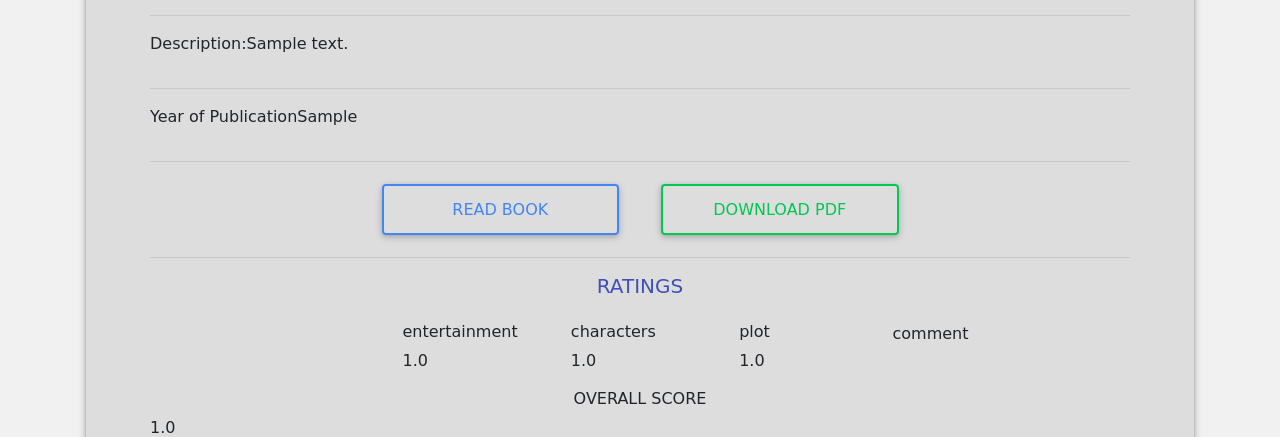
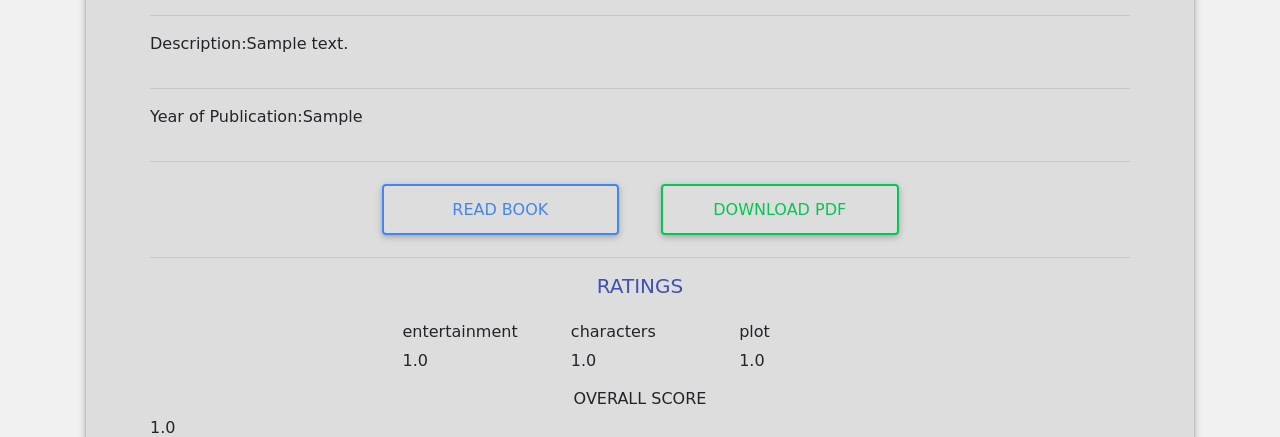
Before and after one commit to Tajeu2001/Books-Plus, a Django app: page /book/1 in a window 1280 px wide; the page is wider, and only the part inside the window is pictured. Shown: the part 914-1351 px from the top of that part. Run offline with Django 3.2, Linux system fonts and the light colour scheme; a user stored in the database is signed in; tables that the repository leaves empty hold one stand-in row (values such as "Sample post"); some libraries are stand-ins or nearby versions; some web fonts are replaced.

Commit message:
Remove the comment field in the rating form

```diff
--- a/book_app/models.py
+++ b/book_app/models.py
@@ -12,6 +12,8 @@
     bio = models.TextField(max_length=500, default="My Bio", blank=True)
     contact = models.CharField(blank=True, max_length=120)
     location = models.CharField(max_length=60, blank=True)
+
+
 
     def __str__(self):
         return f'{self.user.username} Profile'
@@ -63,7 +65,7 @@
     overall_score = models.IntegerField(blank=True,default=0)
     book = models.ForeignKey(Book,on_delete=models.CASCADE)
     user = models.ForeignKey(User,on_delete=models.CASCADE)
-    comment = models.TextField()
+
 
     def __str__(self):
         return f'{self.book.title} ratings'
--- a/book_app/templates/book.html
+++ b/book_app/templates/book.html
@@ -10,7 +10,7 @@
 
 		<p>Author:{{book.author}}</p><hr>
 		<p>Description:{{book.description}}</p><hr>
-		<p>Year of Publication{{book.year}}</p><hr>
+		<p>Year of Publication:{{book.year}}</p><hr>
         <div class="row">
             <div class="col-md-6">
                 <a href="{{ book.pdf.url }}" class="btn btn-outline-primary" target="_blank" style="width: 50%; float:right;">Read Book</a>
@@ -43,7 +43,7 @@
             <h6>plot</h6>
             <p>{{plot_rating.plot__avg}}</p>
         </div>
-        <p>{{rating_form.comment}} comment</p>
+
     </div>
     <div class="row">
         <div class="col-md-12">
--- a/book_app/views.py
+++ b/book_app/views.py
@@ -140,4 +140,4 @@
     else:
         rate_form = RatingForm()
 
-    return render(request, 'review.html',{'current_user':current_user,'rate_form':rate_form,'book':book})
+    return render(request, 'review.html',{'current_user':current_user,'rate_form':rate_form,'book':book })
```
Also changed, not shown: book_app/migrations/0010_remove_rating_comment.py (added).
